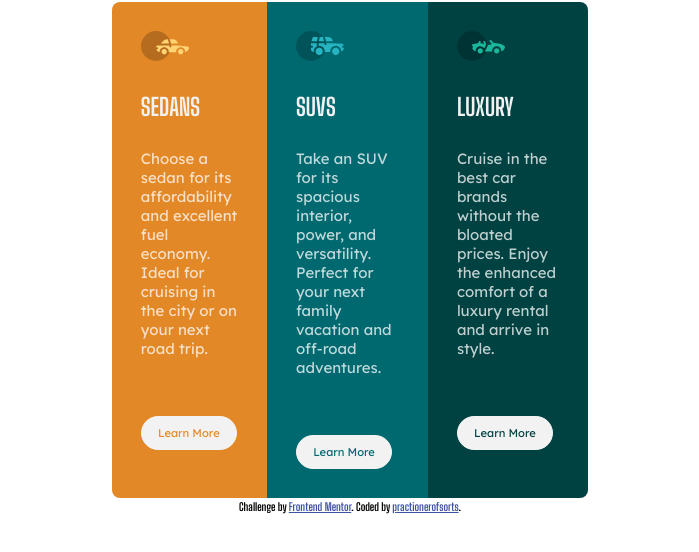
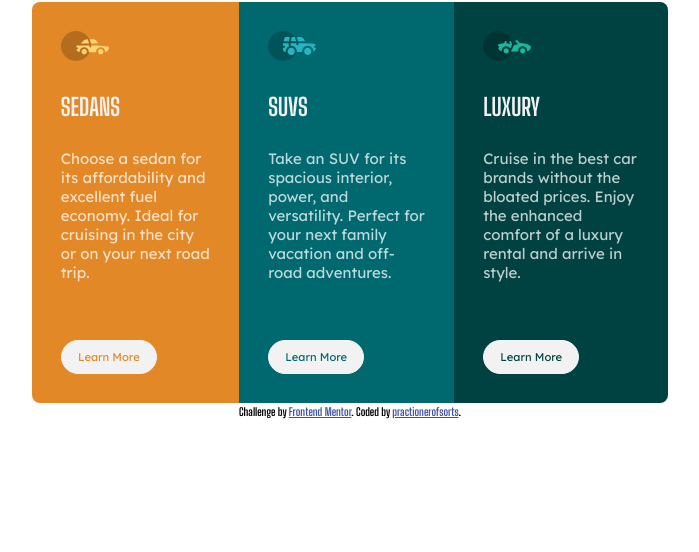
Before and after one commit to practitionerofsorts/3-column-preview-card-component, a plain HTML site: page index.html in a window 1280 px wide. Shown: the whole page, without its empty margins (290-989 px from the left). Drawn offline with Linux system fonts and the light colour scheme.

Commit message:
Update style.css

```diff
--- a/style.css
+++ b/style.css
@@ -31,7 +31,7 @@ body{
     border-radius: 0.5rem;
     font-family: 'Lexend Deca', sans-serif;
     width: 90%;
-    max-width: 30rem;
+    max-width: 40rem;
     margin: auto;
 }
 .container h2{
```
